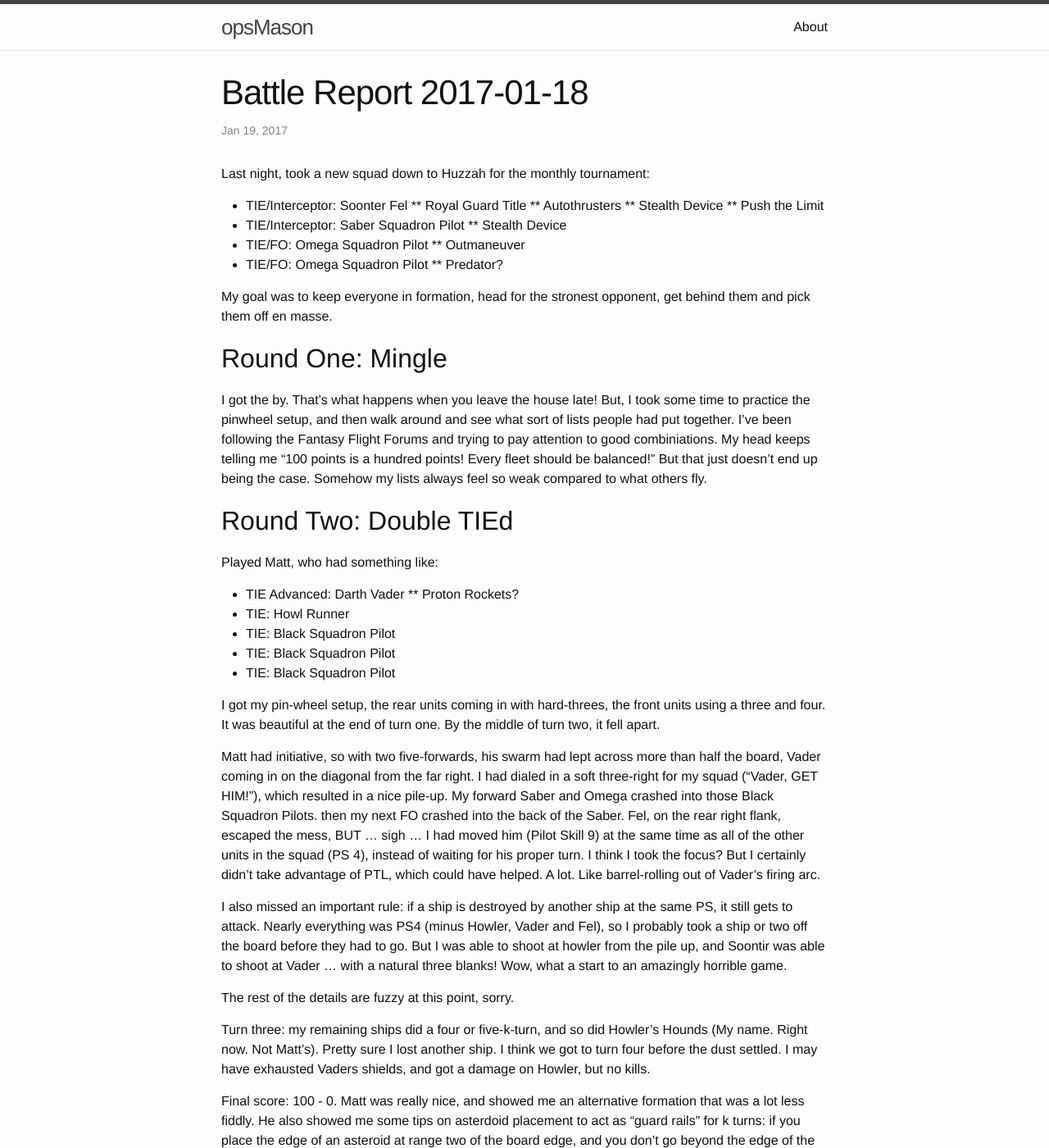
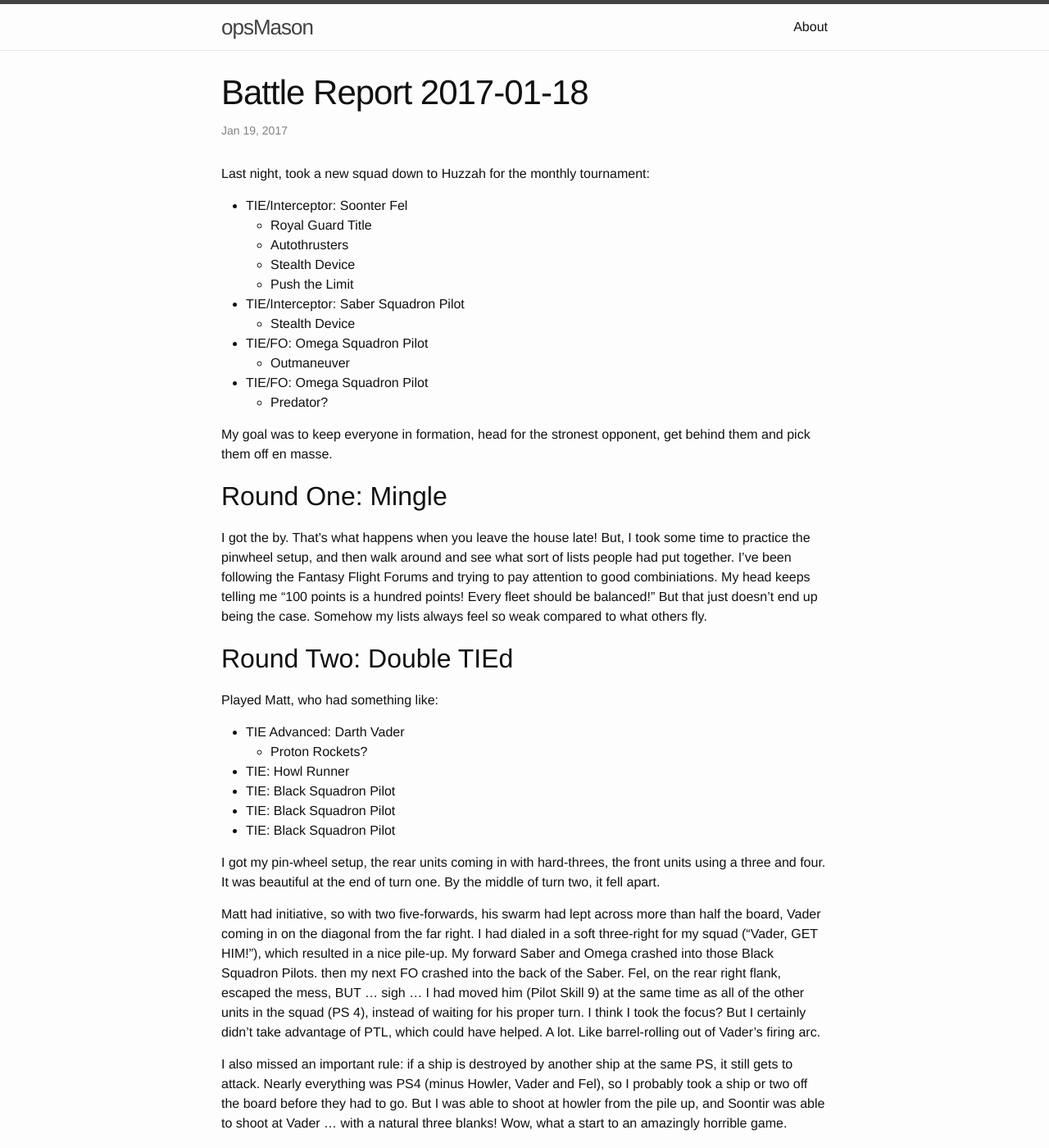
Before and after one commit to opsmason/opsmason.github.io, a Jekyll site: the page built from _posts/2017-01-19-battlereport.md, in a window 1280 px wide and 1400 px high. Shown: the whole window at 82% size. Built offline with Jekyll 4.4.1, drawn with Linux system fonts in a browser that asks for light colours; some of the changed text lies outside the part shown.

```diff
--- a/_posts/2017-01-19-battlereport.md
+++ b/_posts/2017-01-19-battlereport.md
@@ -7,16 +7,16 @@ tags: x-wing
 Last night, took a new squad down to Huzzah for the monthly tournament:
 
 * TIE/Interceptor: Soonter Fel
-** Royal Guard Title
-** Autothrusters
-** Stealth Device
-** Push the Limit
+  * Royal Guard Title
+  * Autothrusters
+  * Stealth Device
+  * Push the Limit
 * TIE/Interceptor: Saber Squadron Pilot
-** Stealth Device
+  * Stealth Device
 * TIE/FO: Omega Squadron Pilot
-** Outmaneuver
+  * Outmaneuver
 * TIE/FO: Omega Squadron Pilot
-** Predator?
+  * Predator?
 
 My goal was to keep everyone in formation, head for the stronest opponent, get behind them and pick them off en masse.
 
@@ -26,7 +26,7 @@ I got the by. That's what happens when you leave the house late! But, I took som
 ## Round Two: Double TIEd
 Played Matt, who had something like:
 * TIE Advanced: Darth Vader
-** Proton Rockets?
+  * Proton Rockets?
 * TIE: Howl Runner
 * TIE: Black Squadron Pilot
 * TIE: Black Squadron Pilot
@@ -50,18 +50,18 @@ Final score: 100 - 0. Matt was really nice, and showed me an alternative formati
 Scott is really nice. I met him at the store-tournament in December, and he remebered me and my son. This time he was fielding:
 
 * An Arc 170 (man, is that a beautiful model)
-** tail gunner
-** some rocket or torpedo or soemthing
-** R2-D2 (shield regen mennace!)
+  * tail gunner
+  * some rocket or torpedo or soemthing
+  * R2-D2 (shield regen mennace!)
 * Z-95 Lieutenant Blount
-** Tracers!
-** Crack Shot?
+  * Tracers!
+  * Crack Shot?
 * Some Z-95
-** Crack Shot
-** Some ordenance
+  * Crack Shot
+  * Some ordenance
 * Some Z-95
-** Crack Shot
-** Some ordenance
+  * Crack Shot
+  * Some ordenance
 
 Setup went kina bad. I was so focused on Matt's tip on asteroid-placement-to-help-with-K-turns, that Scott boxed me in with all of *his* asteroids. But I made the best of it: I setup as close to the left edge as I could, and intentionally set one of my FOs to go through the closest rock. I knew a five-forward would set me on the other side, unobstructed. Scott had his Z's in a tight formation coming from the center, and the ARC coming in from the far-left.
 
```
